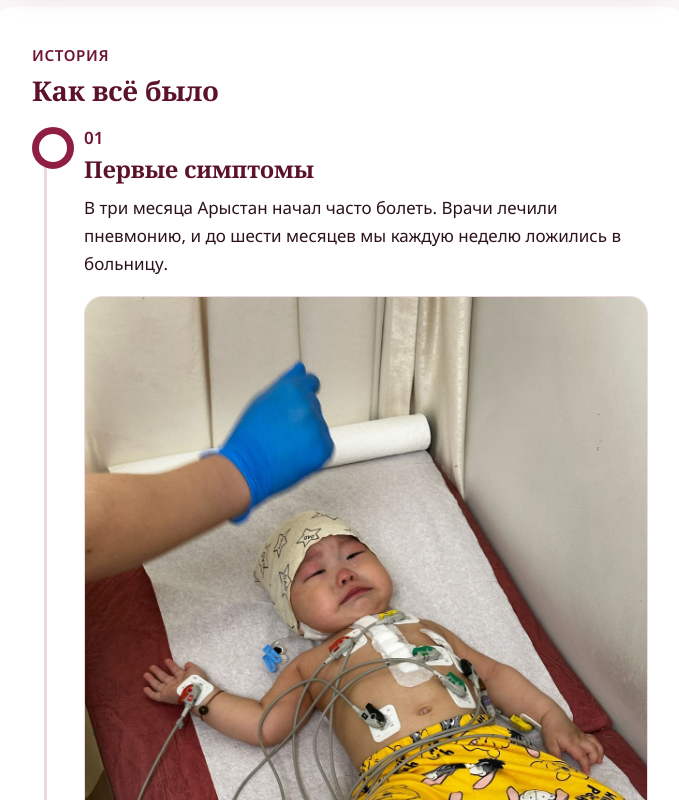
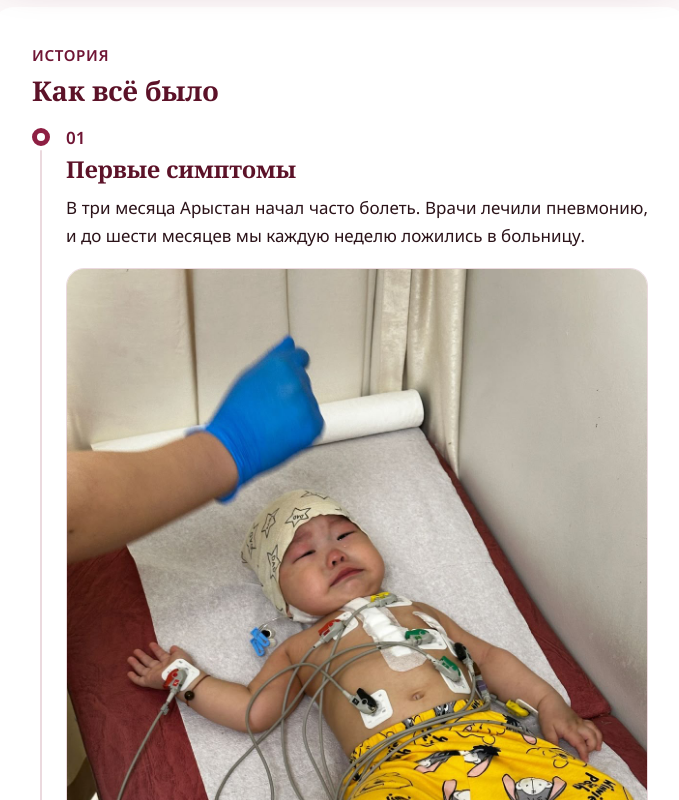
Before and after one commit to aminaomarova2701-code/sborarystan, a plain HTML site: page index.html in a window 1280 px wide. Shown: the part 1020-1820 px from the top of the page, without its empty margins (300-979 px from the left). Drawn offline with Linux system fonts and the light colour scheme; no server answers.

Commit message:
Выровняла текст по ширине

```diff
--- a/style.css
+++ b/style.css
@@ -136,9 +136,9 @@ tr.total td{border-bottom:0;border-top:2px solid var(--deep);font:700 1.05rem va
 
 /* ===== ИСТОРИЯ (таймлайн) ===== */
 .story .eyebrow{color:var(--berry-d);text-transform:uppercase;letter-spacing:.04em}
-.step{position:relative;padding:0 0 36px 52px}
-.step::before{content:"";position:absolute;left:12px;top:36px;bottom:0;width:3px;border-radius:3px;background:var(--line)}
-.step::after{content:"";position:absolute;left:0;top:3px;width:28px;height:28px;border-radius:50%;border:7px solid var(--berry);background:var(--white)}
+.step{position:relative;padding:0 0 36px 34px}
+.step::before{content:"";position:absolute;left:8px;top:26px;bottom:0;width:2px;border-radius:2px;background:var(--line)}
+.step::after{content:"";position:absolute;left:0;top:4px;width:18px;height:18px;box-sizing:border-box;border-radius:50%;border:5px solid var(--berry);background:var(--white)}
 .step:last-child{padding-bottom:0}
 .step:last-child::before{display:none}
 .step .num{margin:0;color:var(--berry-d);font-weight:600}
@@ -159,3 +159,6 @@ tr.total td{border-bottom:0;border-top:2px solid var(--deep);font:700 1.05rem va
 .tick{flex:none;width:44px;height:44px;border-radius:12px;background:var(--mint);color:var(--berry);display:flex;align-items:center;justify-content:center;font-weight:800;font-size:1.2rem}
 
 .hero .photo { object-position:50% 0%; aspect-ratio:3/4; max-height:92vh; }
+
+
+.step p:not(.num) { text-align:justify; text-justify:inter-word; hyphens:auto; -webkit-hyphens:auto; }
```
